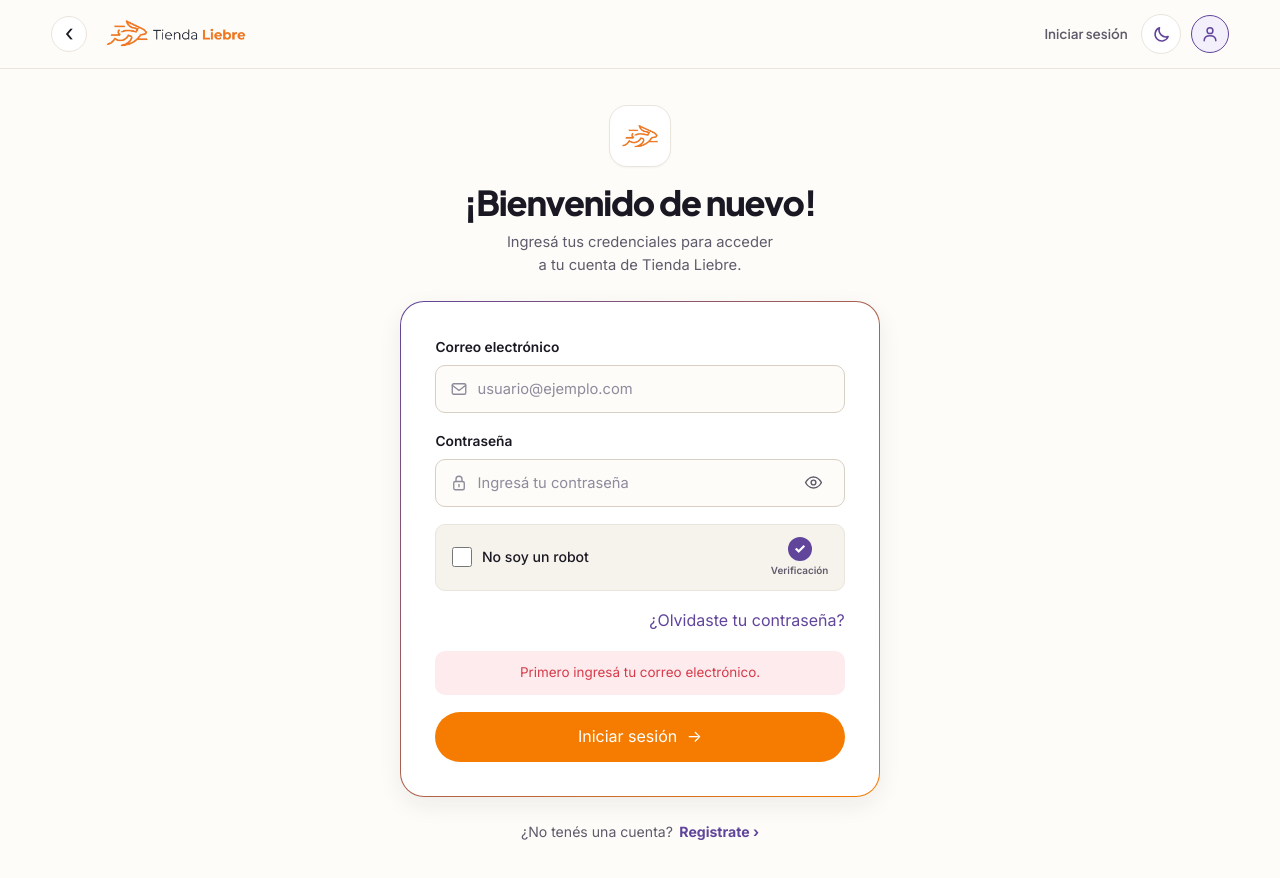
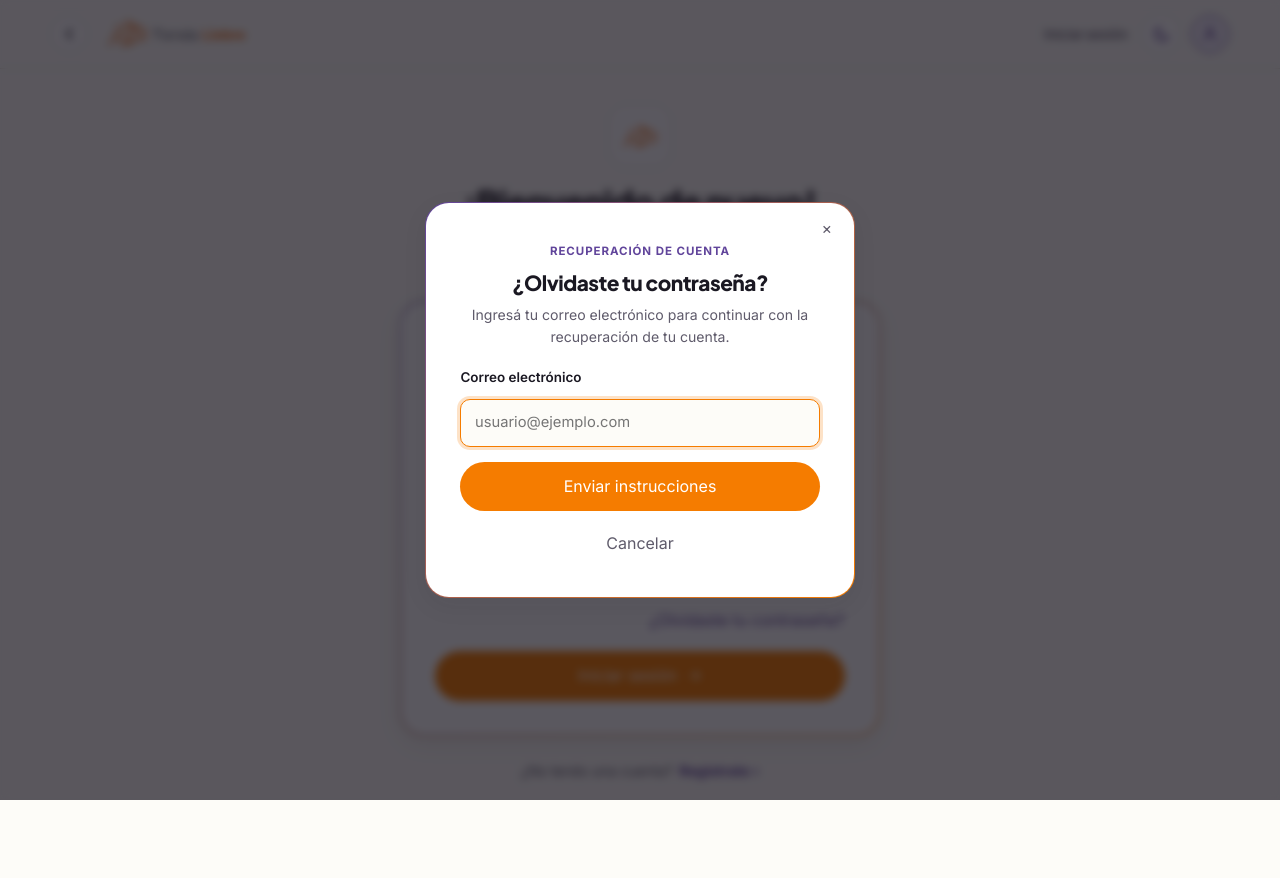
Before and after one commit to micaslo/modulo2-ecommercepro, a React (Vite) app: page /login in a window 1280 px wide. Both pictures are taken after a click on the button "¿Olvidaste tu contraseña?". After the commit the page ends 819 px from the top, so only its background shows below. Built offline with nearby package versions, Linux system fonts and the light colour scheme.

Commit message:
feat: add password recovery modal and functionality

```diff
--- a/src/pages/loginPage/LoginPage.css
+++ b/src/pages/loginPage/LoginPage.css
@@ -495,6 +495,158 @@
   text-decoration: underline;
 }
 
+.loginRecoveryOverlay {
+  position: fixed;
+  inset: 0;
+  z-index: 60;
+  padding: 1rem;
+  display: grid;
+  place-items: center;
+  background: rgb(12 10 20 / 0.68);
+  backdrop-filter: blur(4px);
+  animation: loginRecoveryFade 160ms ease-out;
+}
+
+.loginRecoveryModal {
+  position: relative;
+  width: min(100%, 430px);
+  padding: clamp(1.5rem, 4vw, 2.15rem);
+  border-radius: var(--radius-lg);
+  border: 1.5px solid transparent;
+  background:
+    linear-gradient(var(--bg-surface), var(--bg-surface)) padding-box,
+    var(--gradient-border) border-box;
+  box-shadow: var(--shadow-md);
+  text-align: center;
+  animation: loginRecoveryRise 220ms ease-out;
+}
+
+.loginRecoveryClose {
+  position: absolute;
+  top: 0.6rem;
+  right: 0.7rem;
+  width: 32px;
+  height: 32px;
+  display: grid;
+  place-items: center;
+  border: none;
+  border-radius: 50%;
+  background: transparent;
+  color: var(--text-muted);
+  font-size: 1.5rem;
+  line-height: 1;
+  cursor: pointer;
+  transition: background var(--transition), color var(--transition);
+}
+
+.loginRecoveryClose:hover {
+  background: var(--bg-surface-2);
+  color: var(--color-primary);
+}
+
+.loginRecoveryEyebrow {
+  display: inline-block;
+  margin-bottom: 0.6rem;
+  color: var(--color-secondary);
+  font-size: 0.72rem;
+  font-weight: 800;
+  letter-spacing: 0.08em;
+  text-transform: uppercase;
+}
+
+.loginRecoveryModal h2 {
+  margin: 0 0 0.55rem;
+  color: var(--text-main);
+  font-family: var(--font-heading);
+  font-size: 1.3rem;
+  font-weight: 800;
+}
+
+.loginRecoveryModal p {
+  margin: 0 0 1.25rem;
+  color: var(--text-muted);
+  font-size: 0.88rem;
+  line-height: 1.55;
+}
+
+.loginRecoverySuccessIcon {
+  width: 52px;
+  height: 52px;
+  margin: 0 auto 0.9rem;
+  display: grid;
+  place-items: center;
+  border-radius: 50%;
+  background: var(--color-secondary-soft);
+  border: 1.5px solid var(--color-secondary);
+  color: var(--color-secondary);
+  font-size: 1.4rem;
+  font-weight: 800;
+}
+
+.loginRecoveryForm {
+  display: flex;
+  flex-direction: column;
+  gap: 0.6rem;
+  text-align: left;
+}
+
+.loginRecoveryForm label {
+  color: var(--text-main);
+  font-size: 0.84rem;
+  font-weight: 600;
+}
+
+.loginRecoveryForm input {
+  width: 100%;
+  min-height: 48px;
+  padding: 0 0.85rem;
+  border: 1px solid var(--border-strong);
+  border-radius: var(--radius-sm);
+  outline: none;
+  background: var(--bg-body);
+  color: var(--text-main);
+  font-size: 0.92rem;
+  transition: border-color var(--transition), box-shadow var(--transition);
+}
+
+.loginRecoveryForm input:focus {
+  border-color: var(--color-primary);
+  box-shadow: 0 0 0 3px var(--color-primary-ring);
+}
+
+.loginRecoveryForm .loginSubmit {
+  margin-top: 0.35rem;
+}
+
+.loginRecoveryCancel {
+  margin-top: 0.9rem;
+  padding: 0.35rem 0.6rem;
+  border: none;
+  background: transparent;
+  color: var(--text-muted);
+  font-size: 0.82rem;
+  font-weight: 600;
+  cursor: pointer;
+}
+
+.loginRecoveryCancel:hover {
+  color: var(--color-primary);
+  text-decoration: underline;
+}
+
+@keyframes loginRecoveryFade {
+  from {
+    opacity: 0;
+  }
+}
+
+@keyframes loginRecoveryRise {
+  from {
+    opacity: 0;
+    transform: translateY(10px) scale(0.98);
+  }
+}
+
 @media (max-width: 560px) {
   .loginHeader {
     padding: 0.6rem 0.9rem;
@@ -517,4 +669,9 @@
     padding: 1.25rem;
     border-radius: var(--radius-md);
   }
+
+  .loginRecoveryModal {
+    padding: 1.35rem;
+    border-radius: var(--radius-md);
+  }
 }
--- a/src/pages/loginPage/LoginPage.tsx
+++ b/src/pages/loginPage/LoginPage.tsx
@@ -1,4 +1,4 @@
-import { useState } from "react";
+import { useEffect, useState } from "react";
 import { Link, Navigate, useLocation, useNavigate } from "react-router-dom";
 import { useForm } from "react-hook-form";
 import { zodResolver } from "@hookform/resolvers/zod";
@@ -23,6 +23,20 @@ function LoginPage() {
   const [showPassword, setShowPassword] = useState(false);
   const [message, setMessage] = useState("");
   const [messageType, setMessageType] = useState<"error" | "info">("error");
+  const [recoveryOpen, setRecoveryOpen] = useState(false);
+  const [recoveryEmail, setRecoveryEmail] = useState("");
+  const [recoverySent, setRecoverySent] = useState(false);
+
+  useEffect(() => {
+    if (!recoveryOpen) return;
+
+    const handleKeyDown = (event: KeyboardEvent) => {
+      if (event.key === "Escape") setRecoveryOpen(false);
+    };
+
+    window.addEventListener("keydown", handleKeyDown);
+    return () => window.removeEventListener("keydown", handleKeyDown);
+  }, [recoveryOpen]);
 
   const {
     register,
@@ -78,15 +92,10 @@ function LoginPage() {
   };
 
   const handleForgotPassword = () => {
-    if (!getValues("email").trim()) {
-      showMessage("Primero ingresá tu correo electrónico.");
-      return;
-    }
-
-    showMessage(
-      "La recuperación de contraseña todavía no está conectada.",
-      "info",
-    );
+    setRecoveryEmail(getValues("email").trim());
+    setRecoverySent(false);
+    setMessage("");
+    setRecoveryOpen(true);
   };
 
   return (
@@ -280,6 +289,86 @@ function LoginPage() {
           </Link>
         </div>
       </section>
+
+      {recoveryOpen && (
+        <div className="loginRecoveryOverlay">
+          <section
+            className="loginRecoveryModal"
+            role="dialog"
+            aria-modal="true"
+            aria-labelledby="login-recovery-title"
+          >
+            <button
+              type="button"
+              className="loginRecoveryClose"
+              onClick={() => setRecoveryOpen(false)}
+              aria-label="Cerrar recuperación de contraseña"
+            >
+              ×
+            </button>
+
+            {recoverySent ? (
+              <>
+                <span className="loginRecoverySuccessIcon" aria-hidden="true">
+                  ✓
+                </span>
+                <h2 id="login-recovery-title">Solicitud registrada</h2>
+                <p>
+                  Si la cuenta <strong>{recoveryEmail}</strong> existe,
+                  recibirías un correo con las instrucciones para recuperar tu
+                  contraseña. Esta demo no envía correos reales.
+                </p>
+                <button
+                  type="button"
+                  className="loginSubmit"
+                  onClick={() => setRecoveryOpen(false)}
+                >
+                  Volver al inicio de sesión
+                </button>
+              </>
+            ) : (
+              <>
+                <span className="loginRecoveryEyebrow">Recuperación de cuenta</span>
+                <h2 id="login-recovery-title">¿Olvidaste tu contraseña?</h2>
+                <p>
+                  Ingresá tu correo electrónico para continuar con la
+                  recuperación de tu cuenta.
+                </p>
+
+                <form
+                  className="loginRecoveryForm"
+                  onSubmit={(event) => {
+                    event.preventDefault();
+                    setRecoverySent(true);
+                  }}
+                >
+                  <label htmlFor="login-recovery-email">Correo electrónico</label>
+                  <input
+                    id="login-recovery-email"
+                    type="email"
+                    required
+                    autoFocus
+                    placeholder="usuario@ejemplo.com"
+                    value={recoveryEmail}
+                    onChange={(event) => setRecoveryEmail(event.target.value)}
+                  />
+                  <button type="submit" className="loginSubmit">
+                    Enviar instrucciones
+                  </button>
+                </form>
+
+                <button
+                  type="button"
+                  className="loginRecoveryCancel"
+                  onClick={() => setRecoveryOpen(false)}
+                >
+                  Cancelar
+                </button>
+              </>
+            )}
+          </section>
+        </div>
+      )}
     </main>
   );
 }
```
